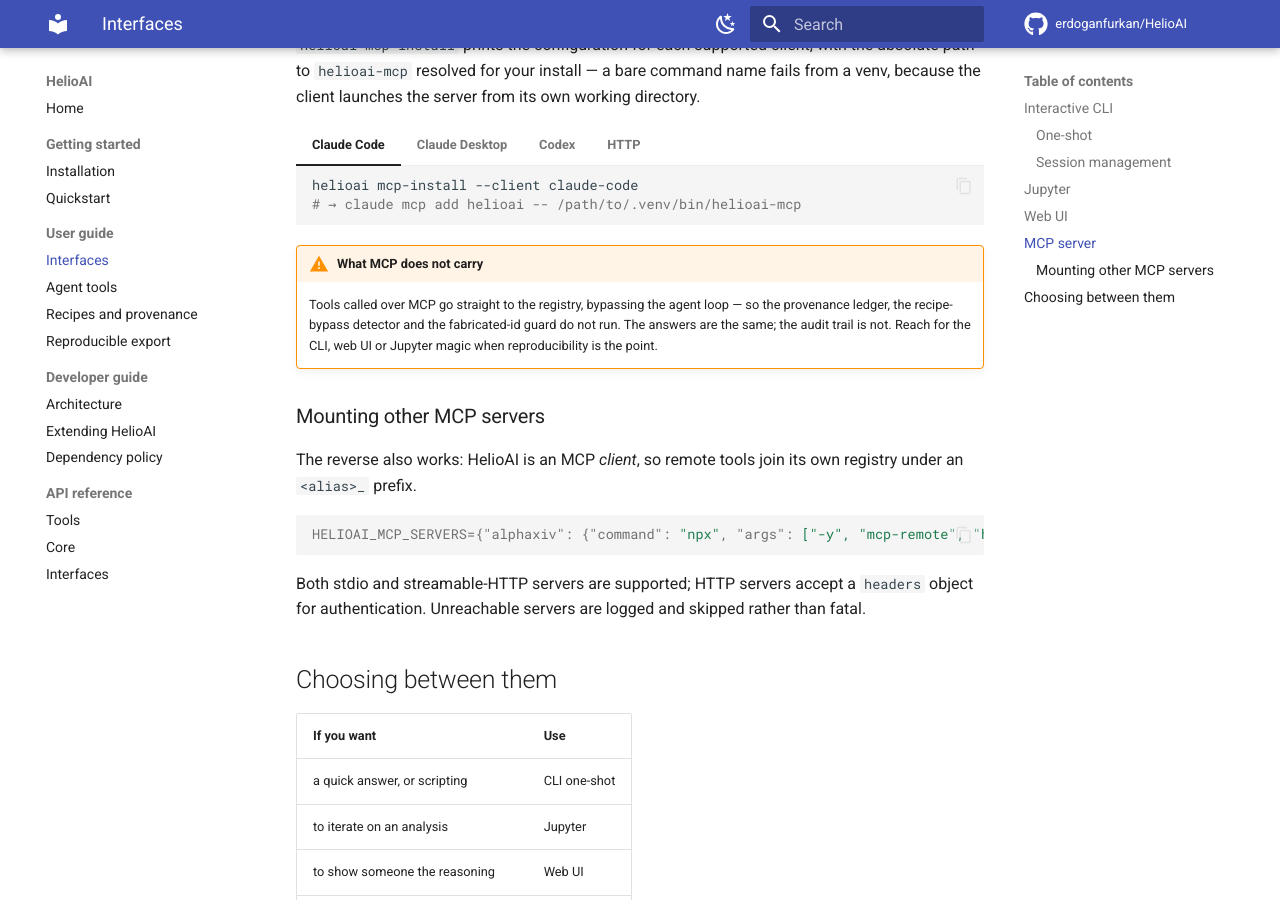
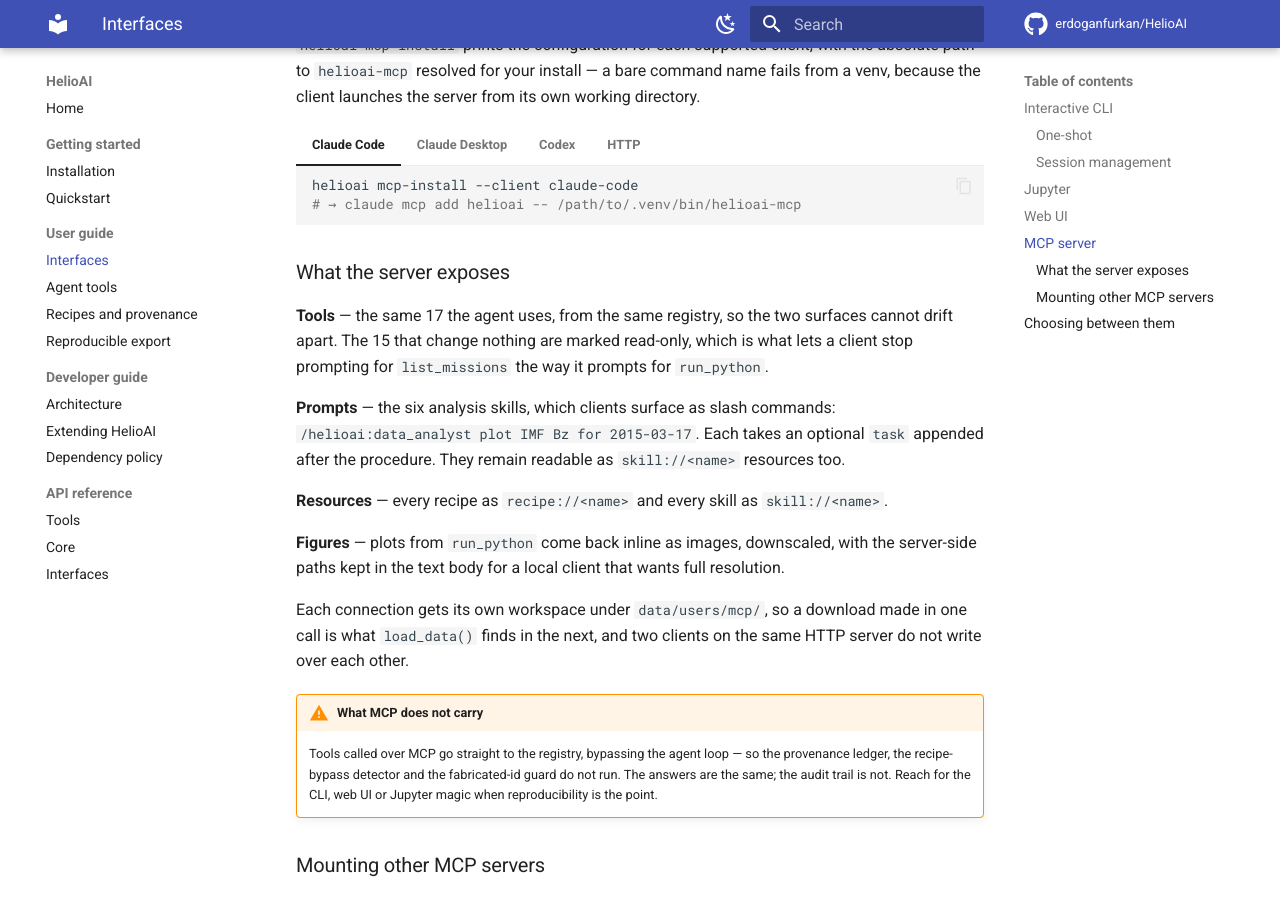
Before and after one commit to erdoganfurkan/HelioAI, an MkDocs documentation site: the page built from docs/guide/interfaces.md, in a window 1280 px wide and 900 px high, scrolled down 2385 px. Built offline with MkDocs 1.6.1 and Material for MkDocs 9.7.7, drawn with Linux system fonts in a browser that asks for light colours; comment, search, counter and statistics services are not loaded.

Commit message:
docs(mcp): describe what the server actually exposes
The guide already promised that MCP 'needs no LLM key of its own'. That was the
intent and not the behaviour until this branch — the server died on
AZURE_OPENAI_API_KEY before serving a tool. The claim is now true, and the
section says what else the surface carries: prompts, resource templates, inline
figures, and a workspace per connection.

quickstart drops the 'score 0.89' from its sample trace — search_parameters no
longer returns a score.

````diff
--- a/docs/guide/interfaces.md
+++ b/docs/guide/interfaces.md
@@ -123,6 +123,25 @@ because the client launches the server from its own working directory.
     helioai-mcp --http --port 8080
     ```
 
+### What the server exposes
+
+**Tools** — the same 17 the agent uses, from the same registry, so the two surfaces cannot
+drift apart. The 15 that change nothing are marked read-only, which is what lets a client
+stop prompting for `list_missions` the way it prompts for `run_python`.
+
+**Prompts** — the six analysis skills, which clients surface as slash commands:
+`/helioai:data_analyst plot IMF Bz for 2015-03-17`. Each takes an optional `task` appended
+after the procedure. They remain readable as `skill://<name>` resources too.
+
+**Resources** — every recipe as `recipe://<name>` and every skill as `skill://<name>`.
+
+**Figures** — plots from `run_python` come back inline as images, downscaled, with the
+server-side paths kept in the text body for a local client that wants full resolution.
+
+Each connection gets its own workspace under `data/users/mcp/`, so a download made in one
+call is what `load_data()` finds in the next, and two clients on the same HTTP server do not
+write over each other.
+
 !!! warning "What MCP does not carry"
 
     Tools called over MCP go straight to the registry, bypassing the agent loop — so the
````
Also changed, not shown: docs/quickstart.md (+1 -1 lines).
